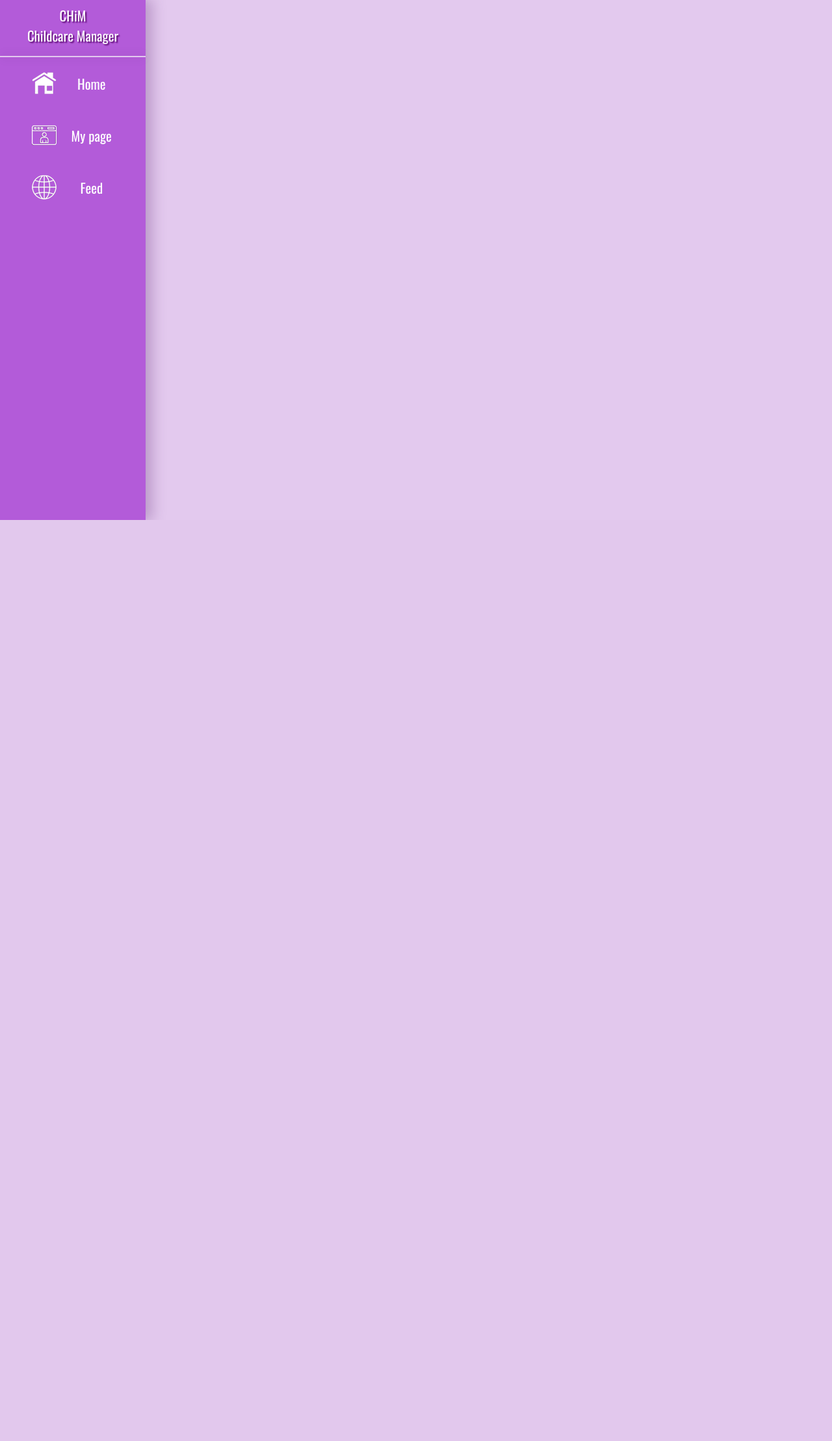
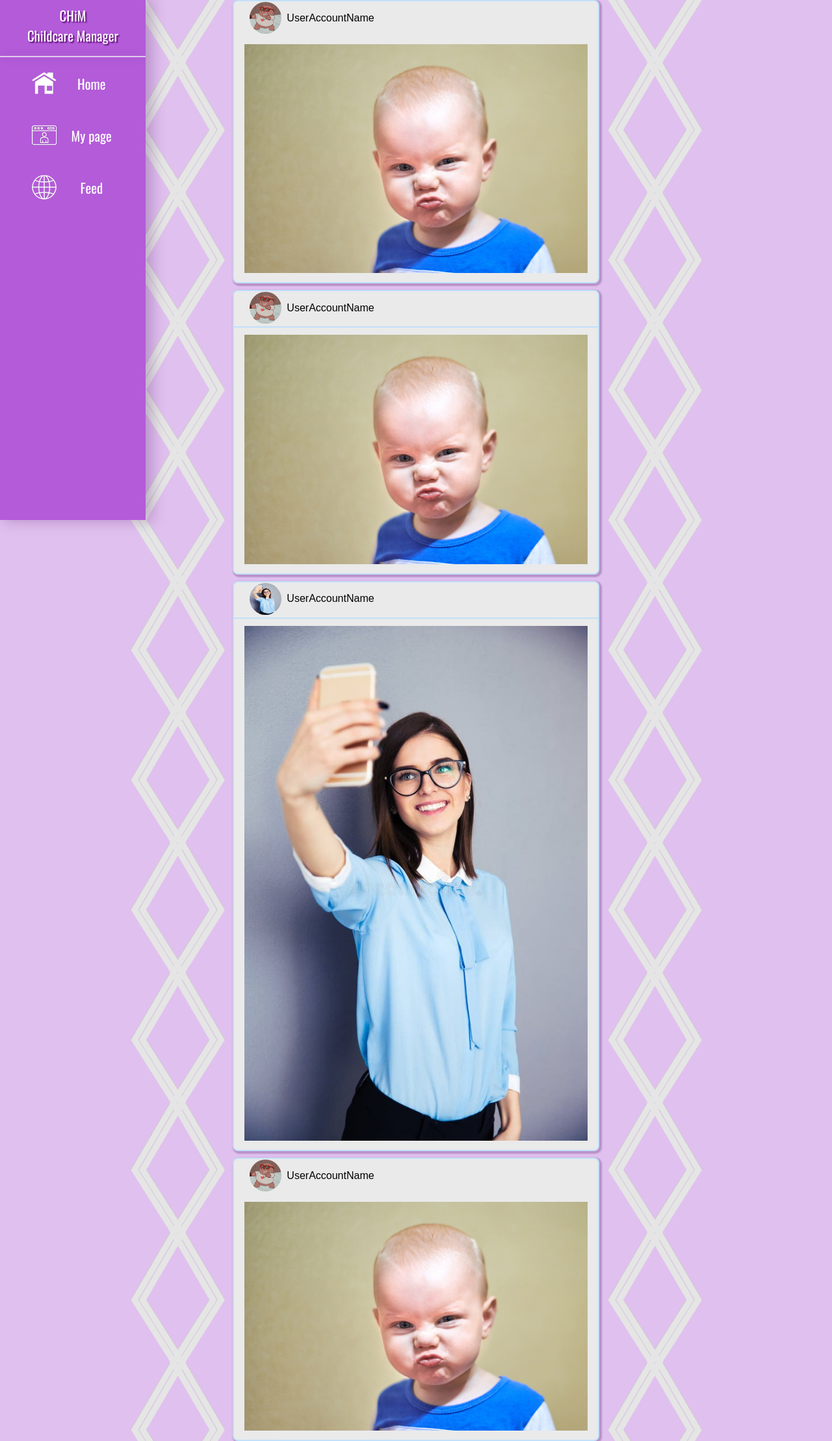
Before and after one commit to misumi8/ChiM-Childcare-Manager-, a PHP site: page /feed.php in a window 1280 px wide. Shown: the whole page at 65% size. Before the commit the page ends 800 px from the top, so only its background shows below. Run offline with PHP 8.4, Linux system fonts and the light colour scheme.

Commit message:
feed page and others

```diff
--- a/includes/header.php
+++ b/includes/header.php
@@ -5,6 +5,8 @@
     <meta charset="UTF-8">
     <link rel="stylesheet" href="../styles/header.css">
     <link rel="stylesheet" href="../styles/login.css">
+    <link rel="stylesheet" href="../styles/profile.css">
+    <link rel="stylesheet" href="../styles/feed.css">
     <!-- aici adaugam toate css-urile-->
 
     <!-- Fonts: -->
@@ -20,13 +22,13 @@
         <div class="line"></div>
         <div class="item-list">
             <div class="menu-item">
-                <img src="..\includes\header-images\home_icon.png" alt="Home Page" /><a href="#">Home</a>
+            <img src="..\includes\header-images\home_icon.png" alt="Home Page" /><a href="../public/register.php">Home</a>
             </div>
             <div class="menu-item">
-                <img src="..\includes\header-images\personal_page_icon.png" alt="Personal Page" /><a href="#" id="head-my-page">My page</a>
+                <img src="..\includes\header-images\personal_page_icon.png" alt="Personal Page" /><a href="../public/profile.php" id="head-my-page">My page</a>
             </div>
             <div class="menu-item">
-                <img src="..\includes\header-images\web_icon.png" /><a href="#">Feed</a>
+                <img src="..\includes\header-images\web_icon.png" /><a href="../public/feed.php">Feed</a>
             </div>
         </div>
         <!-- <div class="line"></div> -->
--- a/public/feed.php
+++ b/public/feed.php
@@ -1,7 +1,31 @@
 <?php
 require_once '../includes/header.php';
 ?>
+<div class="feed-background">
 
+<div class="feed-content-container">
+<div class="feed-account-name"><img src="../users/user1/user1_profile.jpg" alt="Profile picture"> UserAccountName</div>
+<div class="feed-content-media"><img src="../users/user1/child1/child1_1.jpg" alt="Content"></div>
+</div>
+
+<div class="feed-content-container">
+<div class="feed-account-name"><img src="../users/user1/user1_profile.jpg" alt="Profile picture"> UserAccountName</div>
+<hr>
+<div class="feed-content-media"><img src="../users/user1/child1/child1_1.jpg" alt="Content"></div>
+</div>
+
+<div class="feed-content-container">
+<div class="feed-account-name"><img src="../stock2.jpg" alt="Profile picture"> UserAccountName</div>
+<hr>
+<div class="feed-content-media"><img src="../stock2.jpg" alt="Content"></div>
+</div>
+
+<div class="feed-content-container">
+<div class="feed-account-name"><img src="../users/user1/user1_profile.jpg" alt="Profile picture"> UserAccountName</div>
+<div class="feed-content-media"><img src="../users/user1/child1/child1_1.jpg" alt="Content"></div>
+</div>
+
+</div>
 <?php
 require_once '../includes/footer.php';
 ?>
--- a/public/profile.php
+++ b/public/profile.php
@@ -2,6 +2,8 @@
 require_once '../includes/header.php';
 ?>
 
+<div class="profile-child-panel"></div>
+
 <?php
 require_once '../includes/footer.php';
 ?>
--- /dev/null
+++ b/styles/feed.css
@@ -0,0 +1,55 @@
+.feed-content-container {
+    background-color: #eaeaea;
+    width: 35rem;
+    display: flex;
+    flex-direction: column;
+    align-content: center;
+    align-items: center;
+    margin: 10px auto;
+    padding-bottom: 10px;
+    border: 0.15rem solid #C2E0F9;
+    box-shadow: 2px 2px 2px 2px rgba(68, 12, 92, 0.26);
+    border-radius: 0.5rem;
+}
+
+.feed-account-name {
+    display: flex;
+    flex-direction: row;
+    align-items:center;
+    height: 3.2rem;
+    margin-left: -20rem;
+    margin-bottom: 0.2rem;
+
+}
+
+.feed-account-name img{
+    width: 49px; /* Set the width */
+    height: 49px; /* Set the height */
+    border-radius: 50%; /* Optional: make the image circular */
+    margin-right: 8px; /* Optional: add some spacing between image and text */
+}
+
+.feed-content-media {
+    width: 33rem;
+    padding-top: 0.7rem;
+}
+
+.feed-content-media img{
+    width: 100%;
+
+}
+
+.feed-background {
+    background-image:url(../=.png);
+    background-repeat: repeat;
+    background-size: contain;
+    margin-top: -10px;
+    margin-bottom: -10px;
+}
+
+.feed-content-container hr{
+    border: 0.09rem solid #C2E0F9;
+    width: 100%;
+    padding: 0;
+    margin: 0;
+}
--- a/styles/header.css
+++ b/styles/header.css
@@ -1,8 +1,4 @@
 @import url('https://fonts.googleapis.com/css2?family=Oswald:wght@200..700&display=swap');
-
-body{
-    background-color: #e3c9ee;
-}
 
 #header-text{
     width: auto;
--- a/styles/login.css
+++ b/styles/login.css
@@ -5,7 +5,6 @@ body {
     padding: 0;
     background-color: #e3c9ee;
     font-family: 'Poppins', sans-serif;
-    overflow: hidden; /* In regula pentru pagina de login, nu?*/
 }
 
 #welcome-text {
--- /dev/null
+++ b/styles/profile.css
@@ -0,0 +1,8 @@
+.profile-child-panel {
+    position: fixed;
+    top: 0;
+    right: 0;
+    bottom: 0;
+    width: 14rem;
+    background-color: yellow;
+  }
```
Also changed, not shown: Cerinte.md (deleted, +0 -71 lines), styles/register.css (+0 -9 lines), 0.png (added), =.png (added), b.png (added), stock2.jpg (added), users/user1/child1/child1_1.jpg (added), users/user1/user1_profile.jpg (added), 3 other files.
